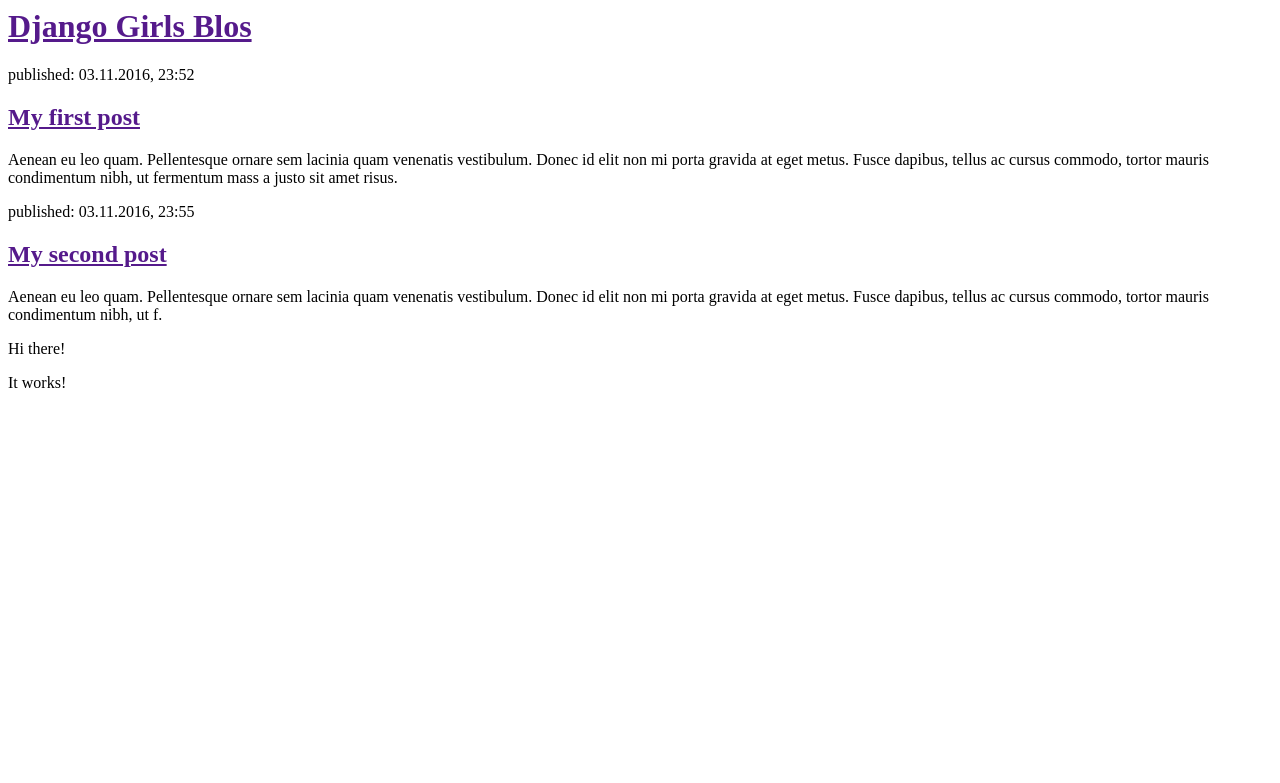
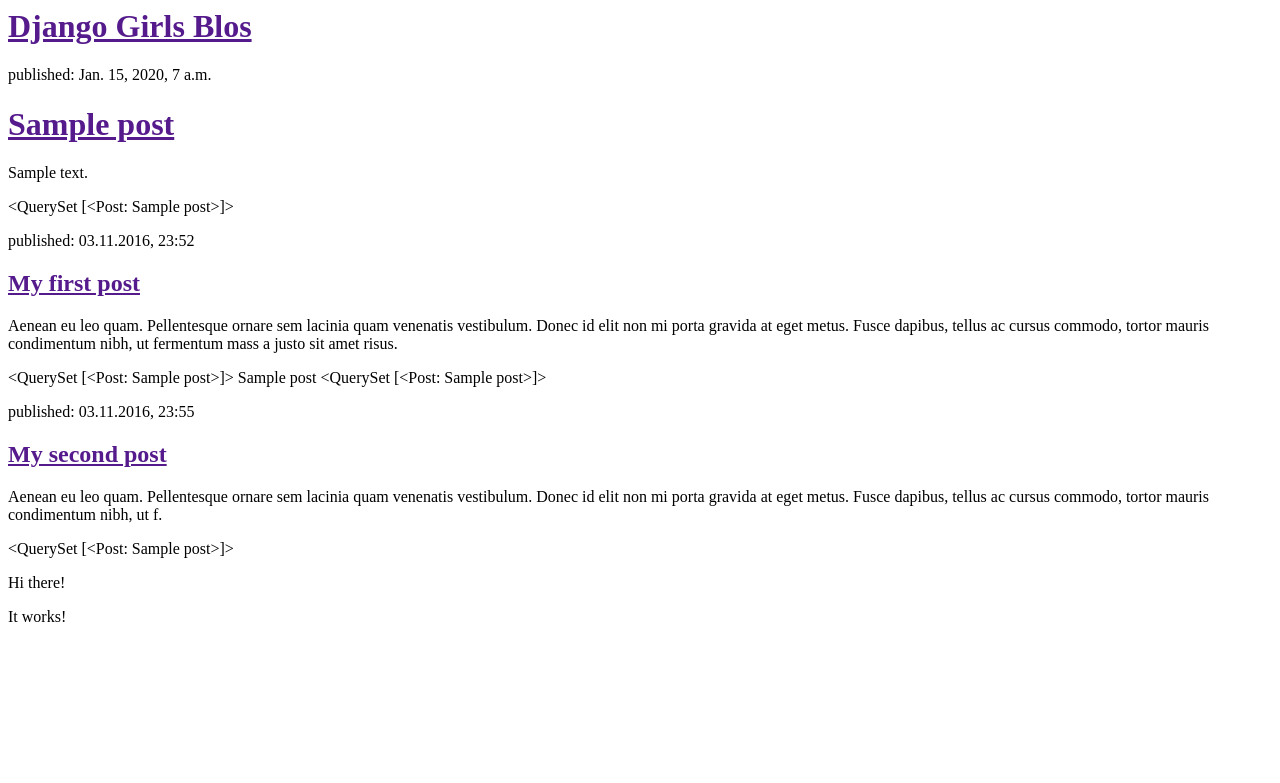
Before and after one commit to amimenezes/my-first-blog, a Django app: template blog/templates/blog/post_list.html in a window 1280 px wide. Shown: the top 783 px of the page. Run offline with Django 3.2, Linux system fonts and the light colour scheme; the template is opened without the code that fills it: values that come from a table or form of the project are taken from there, others are empty; tables that the repository leaves empty hold one stand-in row (values such as "Sample post").

Commit message:
Adicionado views.py, post_list.html e models.py no site.

```diff
--- a/blog/models.py
+++ b/blog/models.py
@@ -1,6 +1,4 @@
 from django.db import models
-
-# Create your models here.
 from django.utils import timezone
 
 class Post(models.Model):
--- a/blog/templates/blog/post_list.html
+++ b/blog/templates/blog/post_list.html
@@ -7,17 +7,31 @@
             <h1><a href="">Django Girls Blos</a></h1>
         </div>
 
-        <div>
+        {% for post in posts %}
+
+            <div>
+                <p>published: {{ post.published_date }}</p>
+                <h1><a href="">{{ post.title }}</a></h1>
+                <p>{{ post.text|linebreaksbr }}</p>
+            </div>
+
+        {% endfor %}
+
+        {{posts}}
             <p>published: 03.11.2016, 23:52</p>
             <h2><a href="">My first post</a></h2>
             <p>Aenean eu leo quam. Pellentesque ornare sem lacinia quam venenatis vestibulum. Donec id elit non mi porta gravida at eget metus. Fusce dapibus, tellus ac cursus commodo, tortor mauris condimentum nibh, ut fermentum mass a justo sit amet risus.</p>
-        </div>
+        {{posts}}
 
-        <div>
+        {% for post in posts %}
+            {{ post }}
+        {% endfor %}
+
+        {{posts}}
             <p>published: 03.11.2016, 23:55</p>
             <h2><a href="">My second post</a></h2>
             <p>Aenean eu leo quam. Pellentesque ornare sem lacinia quam venenatis vestibulum. Donec id elit non mi porta gravida at eget metus. Fusce dapibus, tellus ac cursus commodo, tortor mauris condimentum nibh, ut f.</p>
-        </div>
+        {{posts}}
 
         <p>Hi there!</p>
         <p>It works!</p>
```
Also changed, not shown: blog/views.py (+4 -3 lines).
